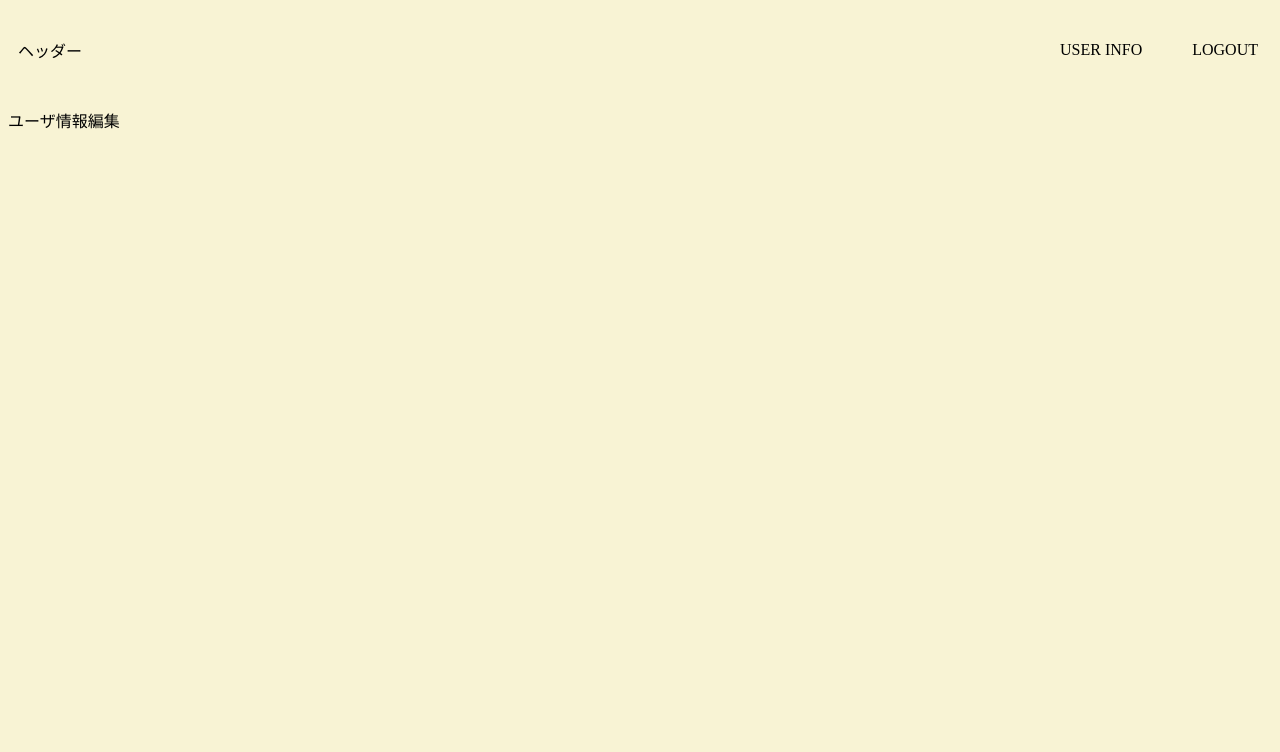
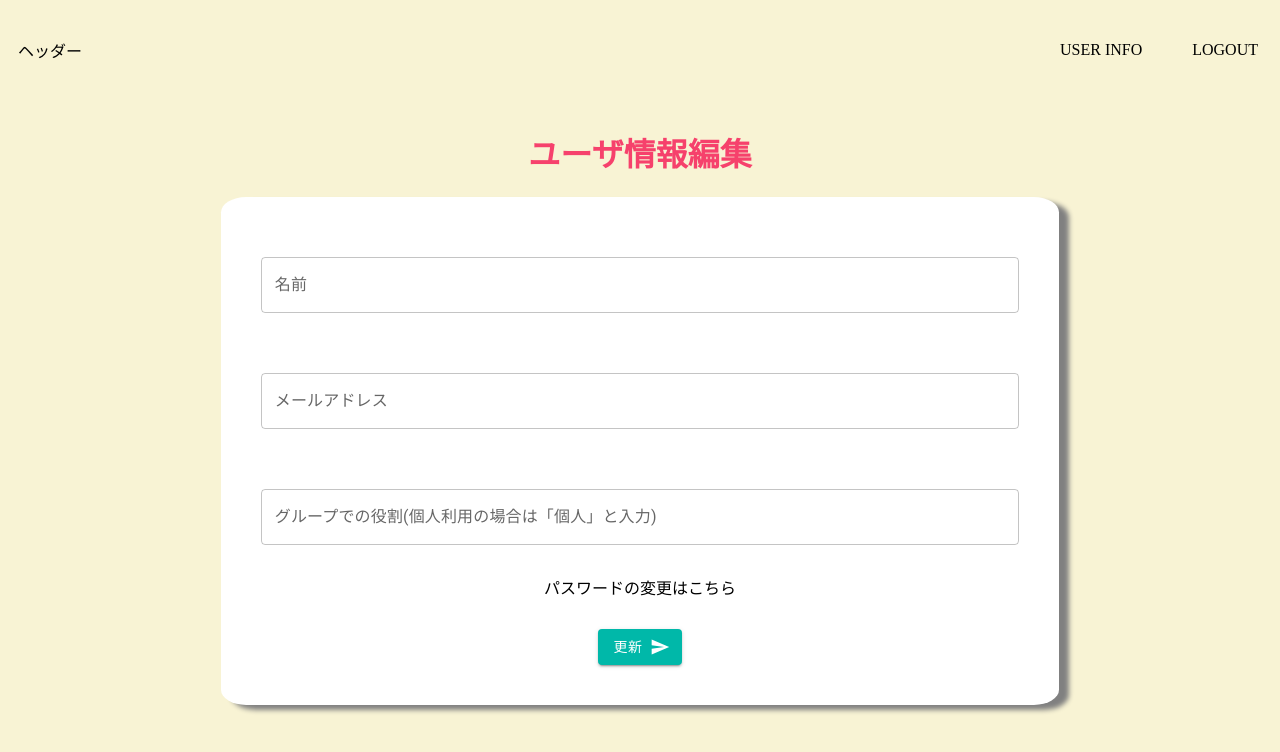
Before and after one commit to koda-momo/household-account-book, a Next.js app: page /user/edit in a window 1280 px wide. Shown: the top 752 px of the page. Built offline with nearby package versions, Linux system fonts and the light colour scheme.

Commit message:
ユーザ情報編集画面作成

```diff
--- a/src/pages/user/edit.tsx
+++ b/src/pages/user/edit.tsx
@@ -1,14 +1,118 @@
 import type { NextPage } from "next";
+import Link from "next/link";
+import { useCallback, useState } from "react";
+
+//MUI
+import { styled } from "@mui/material/styles";
+import { Button } from "@mui/material";
+import SendIcon from "@mui/icons-material/Send";
+import { InputText } from "../../components/form/InputText";
+import { PageLayout } from "../../components/layout/PageLayout";
 
 /**
  * ユーザ情報編集画面.
  */
 const UserEdit: NextPage = () => {
+  //名前
+  const [name, setName] = useState<string>("");
+  const [nameError, setNameError] = useState<string>("");
+
+  //メールアドレス
+  const [mail, setMail] = useState<string>("");
+  const [mailError, setMailError] = useState<string>("");
+
+  //役割
+  const [role, setRole] = useState<string>("");
+  const [roleError, setRoleError] = useState<string>("");
+
+  /**
+   * DBにユーザ登録.
+   */
+  const postUserData = useCallback(() => {
+    if (name === "") {
+      setNameError("名前を入力して下さい。");
+    }
+
+    if (mail === "") {
+      setMailError("メールアドレスを入力して下さい。");
+    }
+
+    if (role === "") {
+      setRoleError("役割を入力して下さい。");
+    }
+
+    if (nameError !== "" || mailError !== "" || roleError !== "") {
+      return;
+    }
+
+    const data = {
+      familyID: "",
+      name: name,
+      mail: mail,
+      password: "",
+      role: role,
+    };
+
+    console.dir(JSON.stringify(data));
+  }, []);
+
   return (
     <>
-      <div>ユーザ情報編集</div>
+      <PageLayout title="ユーザ情報編集">
+        <_TextInput>
+          <InputText
+            label="名前"
+            value={name}
+            setWord={setName}
+            errorItem={nameError}
+          />
+        </_TextInput>
+        <_TextInput>
+          <InputText
+            label="メールアドレス"
+            value={mail}
+            setWord={setMail}
+            errorItem={mailError}
+          />
+        </_TextInput>
+
+        <_TextInput>
+          <InputText
+            label="グループでの役割(個人利用の場合は「個人」と入力)"
+            value={role}
+            setWord={setRole}
+            errorItem={roleError}
+          />
+        </_TextInput>
+
+        <_Link>
+          <Link href="/auth/password/">
+            <a>パスワードの変更はこちら</a>
+          </Link>
+        </_Link>
+
+        <div>
+          <Button
+            variant="contained"
+            onClick={postUserData}
+            endIcon={<SendIcon />}
+            color="primary"
+          >
+            更新
+          </Button>
+        </div>
+      </PageLayout>
     </>
   );
 };
 
+//テキストボックス1つ1つ
+const _TextInput = styled("div")(() => ({
+  marginBottom: 30,
+}));
+
+const _Link = styled("div")(() => ({
+  marginTop: 30,
+  marginBottom: 30,
+}));
 export default UserEdit;
```
